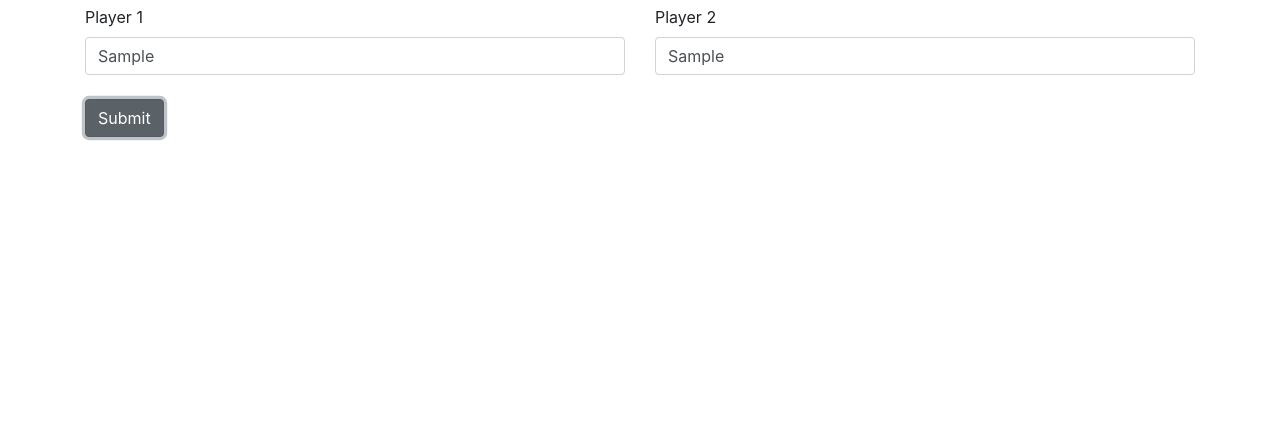
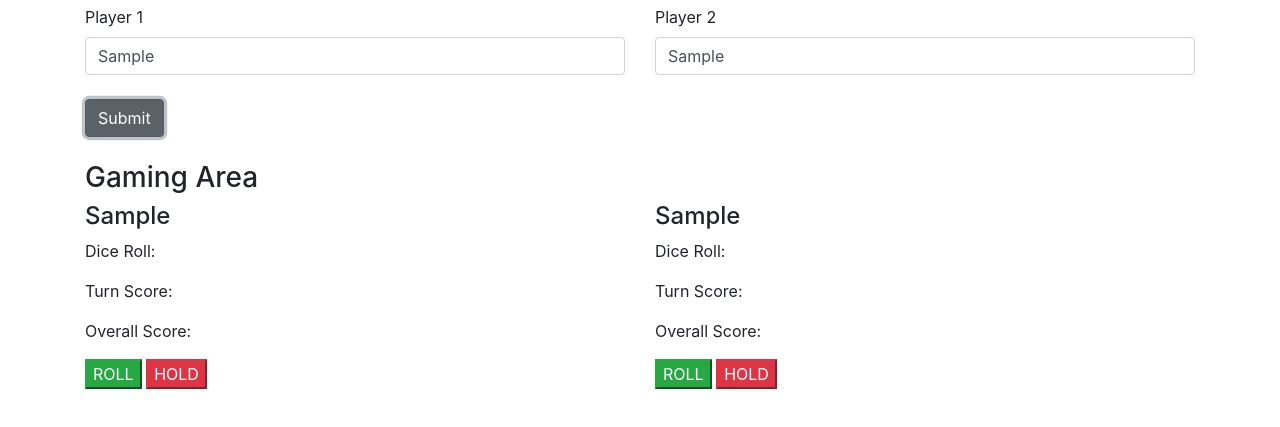
Before and after one commit to calliestump/PigDiceFinal, a plain HTML site: page index.html in a window 1280 px wide. Both pictures are taken after typing "Sample", "Sample" into the empty fields and a click on the button "Submit". Shown: the part 93-520 px from the top of the page. Drawn offline with Linux system fonts and the light colour scheme.

Commit message:
adds functionality to add names for each player

```diff
--- a/index.html
+++ b/index.html
@@ -16,17 +16,43 @@
         <div class="row">
           <section class="col-md-6">
             <label for="player1">Player 1</label>
-            <input type="text" id="player1" class="form-control">
+            <input type="text" id="player1Name" class="form-control">
           </section>
           <section class="col-md-6">
             <label for="player2">Player 2</label>
-            <input type="text" id="player2" class="form-control">
+            <input type="text" id="player2Name" class="form-control">
+          </section>
+        </div>
+        <br>
+        <button class="btn btn-secondary" id="nameSubmitButton" type="submit">Submit</button></button>
+      </div>
+      <div class="gameArea">
+        <br>
+        <h3>Gaming Area</h3>
+        <div class="row">
+          <section class="col-md-6">
+            <h4 class="player1NameOutput"></h4>
+            <p>Dice Roll: <span class="diceRoll1"></span></p>
+            <p>Turn Score: <span class="turnScore1"></span></p>
+            <p>Overall Score: <span class="overallScore1"></span></p>
+            <button class="roll1 btn-success">ROLL</button>
+            <button class="hold1 btn-danger">HOLD</button>
+          </section>
+          <section class="col-md-6">
+            <h4 class="player2NameOutput"></h4>
+            <p>Dice Roll: <span class="diceRoll2"></span></p>
+            <p>Turn Score: <span class="turnScore2"></span></p>
+            <p>Overall Score: <span class="overallScore2"></span></p>
+            <button class="roll2 btn-success">ROLL</button>
+            <button class="hold2 btn-danger">HOLD</button>
           </section>
         </div>
       </div>
       <br>
-      <button class="btn btn-secondary" id="submitButton">Submit</button></button>
     </form>
+
+
+
   </div>
 </body>
 </html>
--- a/js/scripts.js
+++ b/js/scripts.js
@@ -1,7 +1,30 @@
+// Business Logic ----- >
+function Player(name, turnTotal, diceRoll, overallScore) {
+  this.name = name;
+  this.diceRoll = 0;
+  this.turnTotal =0;
+  this.overallScore =0;
+}
 
-
+Player.prototype.roll = function() {
+  var randomNum = Math.floor((Math.random() * 6) + 1);
+  this.diceRoll = randomNum;
+  if (randomNum == 1) {
+    this.turnTotal = 0;
+    return alert("You got a 1 :(");
+  }
+}
+// User Interface Logic ------ >
 $(document).ready(function() {
   $("form#diceGame").submit(function(event) {
     event.preventDefault();
+    var gamer1 = $("#player1Name").val();
+    var gamer2 = $("#player2Name").val();
+    // Objects
+    player1 = new Player(gamer1);
+    player2 = new Player(gamer2);
+
+    $(".player1NameOutput").text(player1.name);
+    $(".player2NameOutput").text(player2.name);
   });
 });
```
